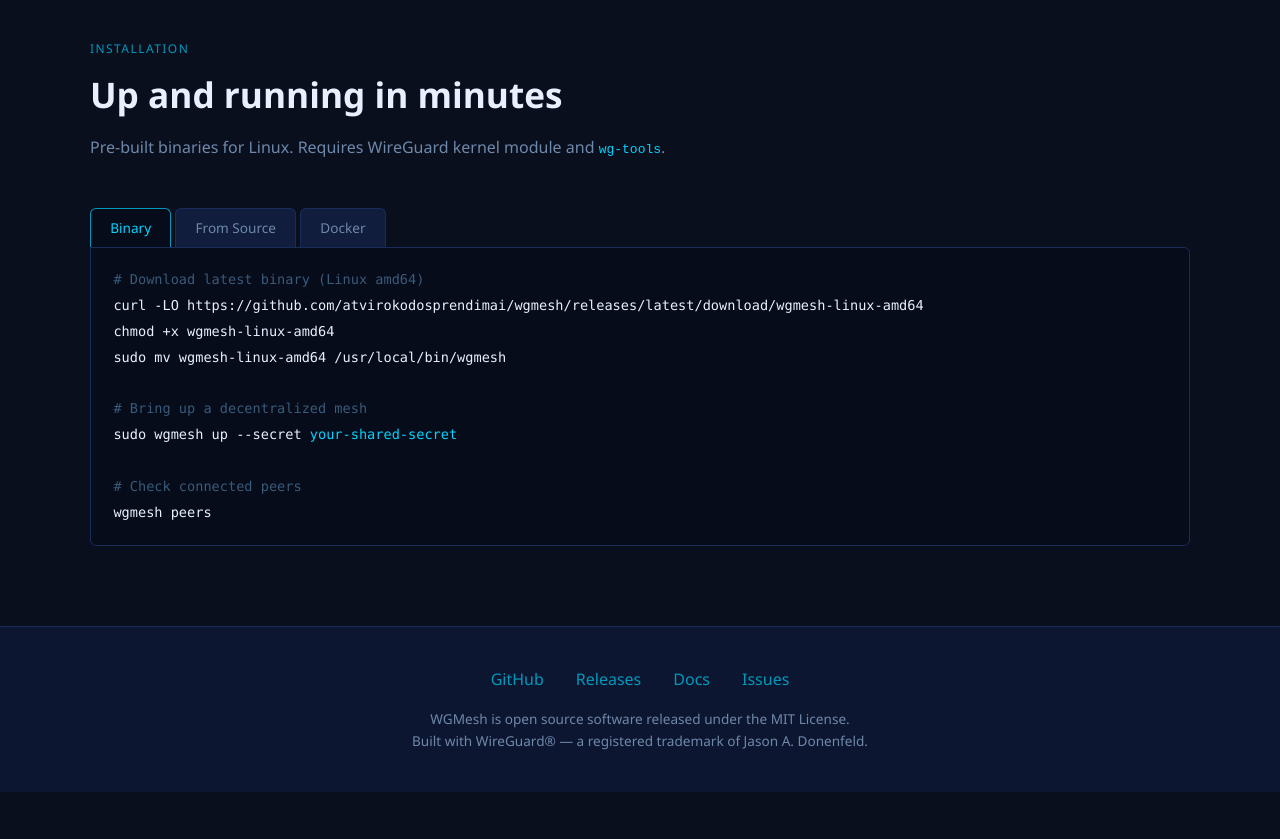
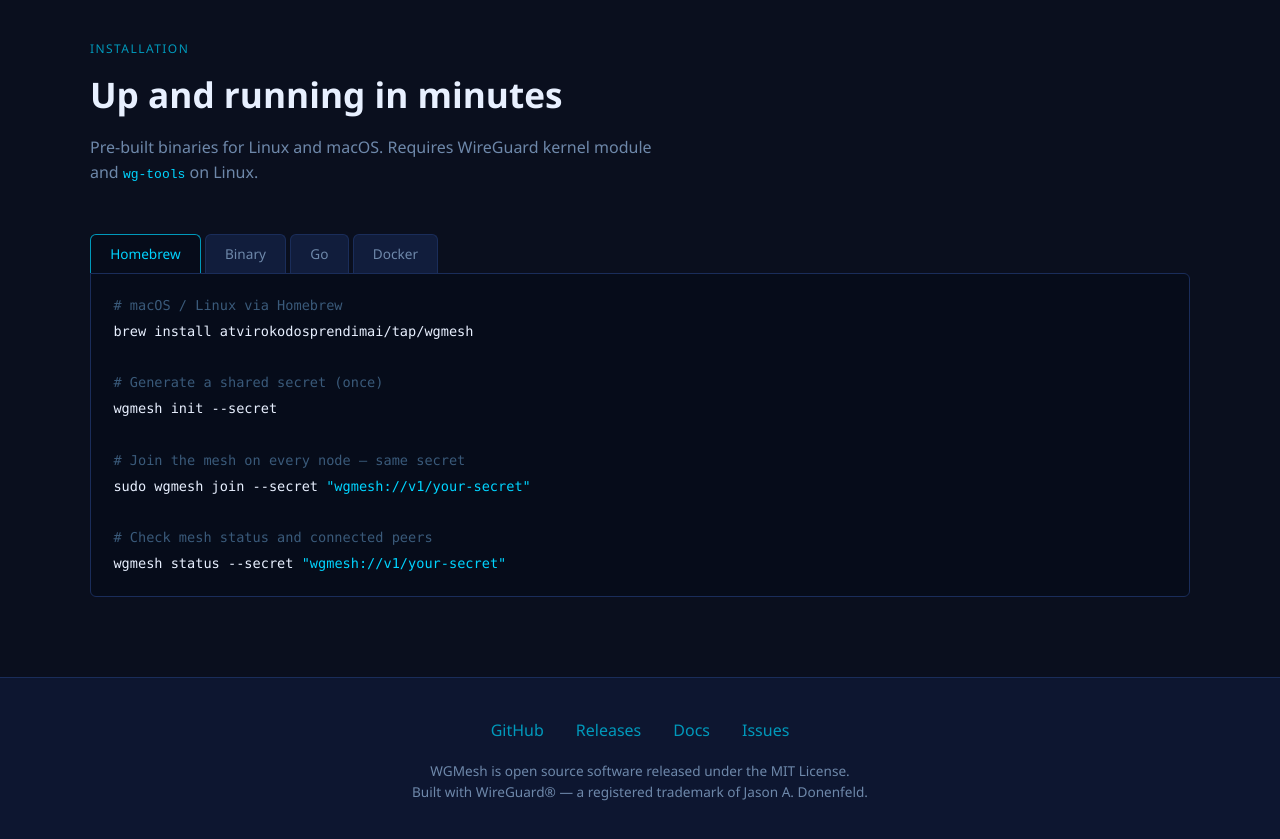
Before and after one commit to atvirokodosprendimai/wgmeshdev, a plain HTML site: page dist/index.html in a window 1280 px wide. Shown: the part 4280-5119 px from the top of the page. Before the commit the page ends 5072 px from the top, so only its background shows below. Drawn offline with Linux system fonts and the light colour scheme.

Commit message:
fix: correct install commands to match actual CLI
- wgmesh up → wgmesh join (actual command)
- wgmesh peers → wgmesh status (actual command)
- Added wgmesh://v1/ secret format
- Added Homebrew as primary install method
- Added Go install tab
- Fixed binary download URL format
- Added macOS support mention

```diff
--- a/dist/index.html
+++ b/dist/index.html
@@ -644,23 +644,25 @@
   <div class="container">
     <p class="section-label">Installation</p>
     <h2 class="section-title">Up and running in minutes</h2>
-    <p class="section-desc">Pre-built binaries for Linux. Requires WireGuard kernel module and <code style="color:var(--cyan)">wg-tools</code>.</p>
+    <p class="section-desc">Pre-built binaries for Linux and macOS. Requires WireGuard kernel module and <code style="color:var(--cyan)">wg-tools</code> on Linux.</p>
 
     <div class="install-tabs">
-      <span class="tab-btn active">Binary</span>
-      <span class="tab-btn" style="margin-left:4px">From Source</span>
+      <span class="tab-btn active">Homebrew</span>
+      <span class="tab-btn" style="margin-left:4px">Binary</span>
+      <span class="tab-btn" style="margin-left:4px">Go</span>
       <span class="tab-btn" style="margin-left:4px">Docker</span>
     </div>
-    <div class="code-block"><span class="comment"># Download latest binary (Linux amd64)</span>
-<span class="cmd">curl -LO https://github.com/atvirokodosprendimai/wgmesh/releases/latest/download/wgmesh-linux-amd64
-chmod +x wgmesh-linux-amd64
-sudo mv wgmesh-linux-amd64 /usr/local/bin/wgmesh</span>
+    <div class="code-block"><span class="comment"># macOS / Linux via Homebrew</span>
+<span class="cmd">brew install atvirokodosprendimai/tap/wgmesh</span>
 
-<span class="comment"># Bring up a decentralized mesh</span>
-<span class="cmd">sudo wgmesh up --secret <span class="str">your-shared-secret</span></span>
+<span class="comment"># Generate a shared secret (once)</span>
+<span class="cmd">wgmesh init --secret</span>
 
-<span class="comment"># Check connected peers</span>
-<span class="cmd">wgmesh peers</span></div>
+<span class="comment"># Join the mesh on every node — same secret</span>
+<span class="cmd">sudo wgmesh join --secret <span class="str">"wgmesh://v1/your-secret"</span></span>
+
+<span class="comment"># Check mesh status and connected peers</span>
+<span class="cmd">wgmesh status --secret <span class="str">"wgmesh://v1/your-secret"</span></span></div>
   </div>
 </section>
 
```
Also changed, not shown: index.html (+13 -11 lines).
